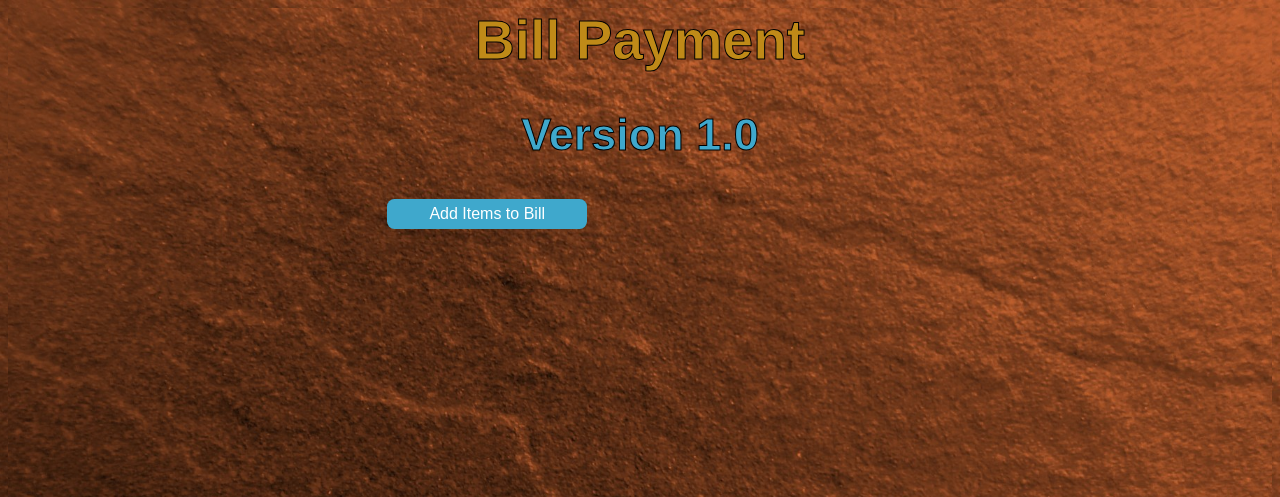
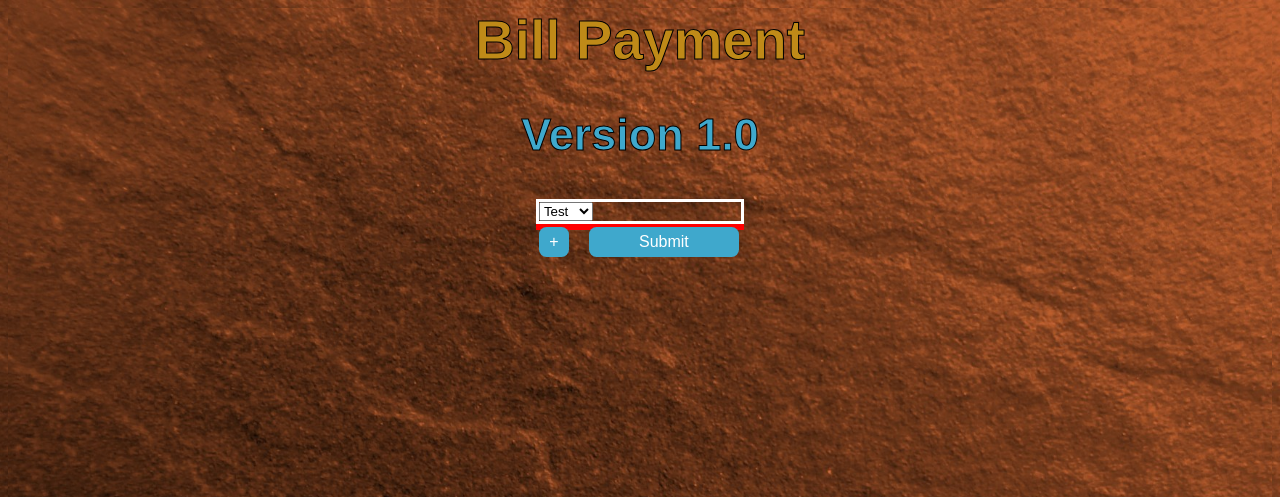
Before and after one commit to Schwaitz/2016-hackathon-tip-calculator, a PHP site: page / in a window 1280 px wide. Shown: the top 497 px of the page. Run offline with PHP 8.4, Linux system fonts and the light colour scheme.

Commit message:
Style 5?

```diff
--- a/css/style.css
+++ b/css/style.css
@@ -5,9 +5,21 @@ html, body {
     background-size: cover;
 }
 
-#main {
-    width: 40%;
+#people {
+    width: 16%;
     margin: auto;
+    border: solid;
+    border-color:white;
+}
+
+
+#bill {
+
+    margin-top: 50px;
+    width: 16%;
+    margin: auto;
+    border: solid;
+    border-color:red;
 }
 
 h1 {
@@ -28,10 +40,7 @@ h2 {
     -webkit-text-stroke-color: black;
 }
 
-
 .fancyButton {
-    height: 30px;
-    width: 200px;
     float: left;
     margin: auto;
     background-color: rgb(63, 168, 204);
--- a/index.html
+++ b/index.html
@@ -10,17 +10,48 @@
     <script src="./javascript/bill.js" type="text/javascript"></script>
 
     <title>Bill App</title>
+
+
 </head>
+
 <body>
     <h1>Bill Payment</h1>
     <h2>Version 1.0</h2>
 
     <div id="main">
 
+        <div id="people">
+
+            <select>
+
+                <option>Test</option>
+                <option>Test2</option>
+                <option>Test3</option>
+
+
+            </select>
+
+
+
+        </div>
+
+
+
         <div id="bill">
 
+            <div id="items">
 
-        <button id="addButton" class="fancyButton">Add Items to Bill</button>
+
+
+            </div>
+
+
+
+
+
+
+        <button style="width: 30px; height:30px; margin-right: 20px;" id="addButton" class="fancyButton">+</button>
+        <button style="width: 150px; height:30px;" id="submit" class="fancyButton">Submit</button>
 
 
         </div>
```
